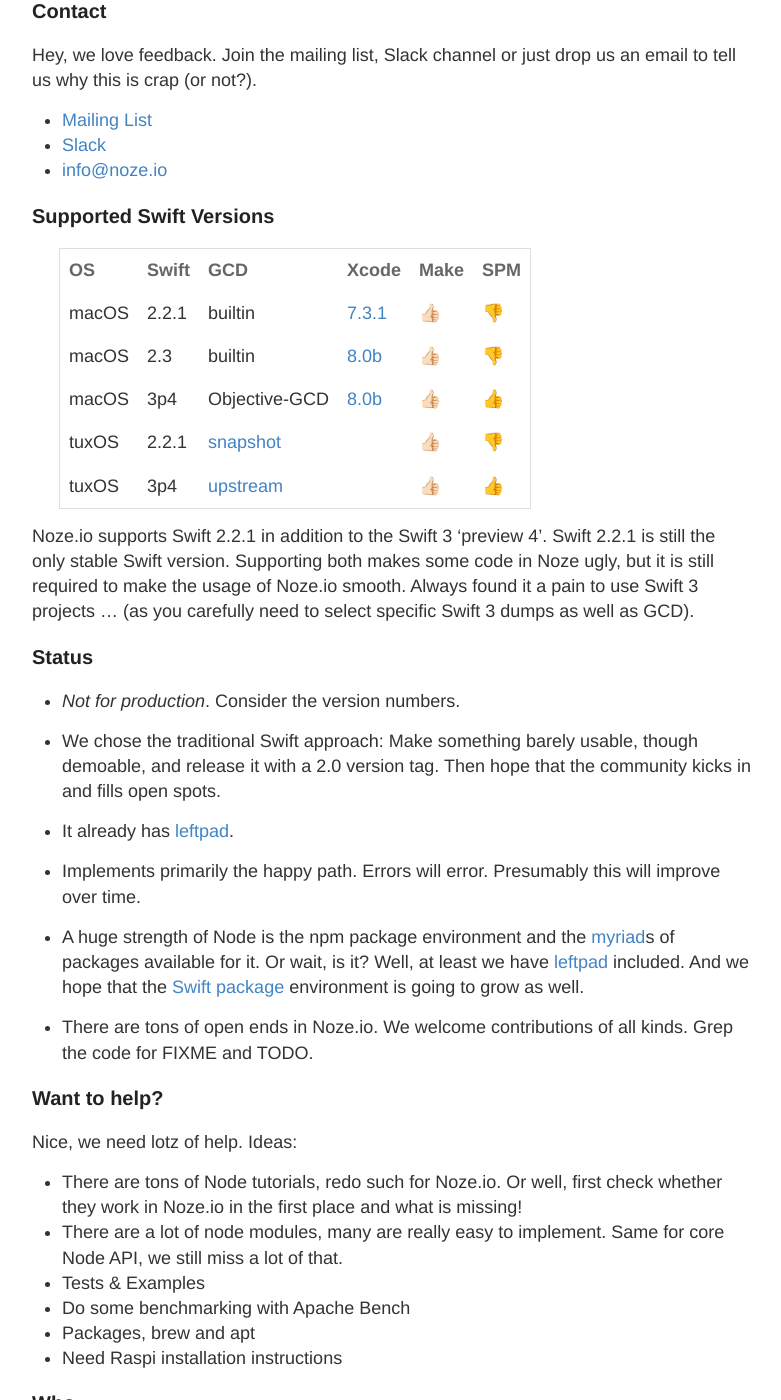
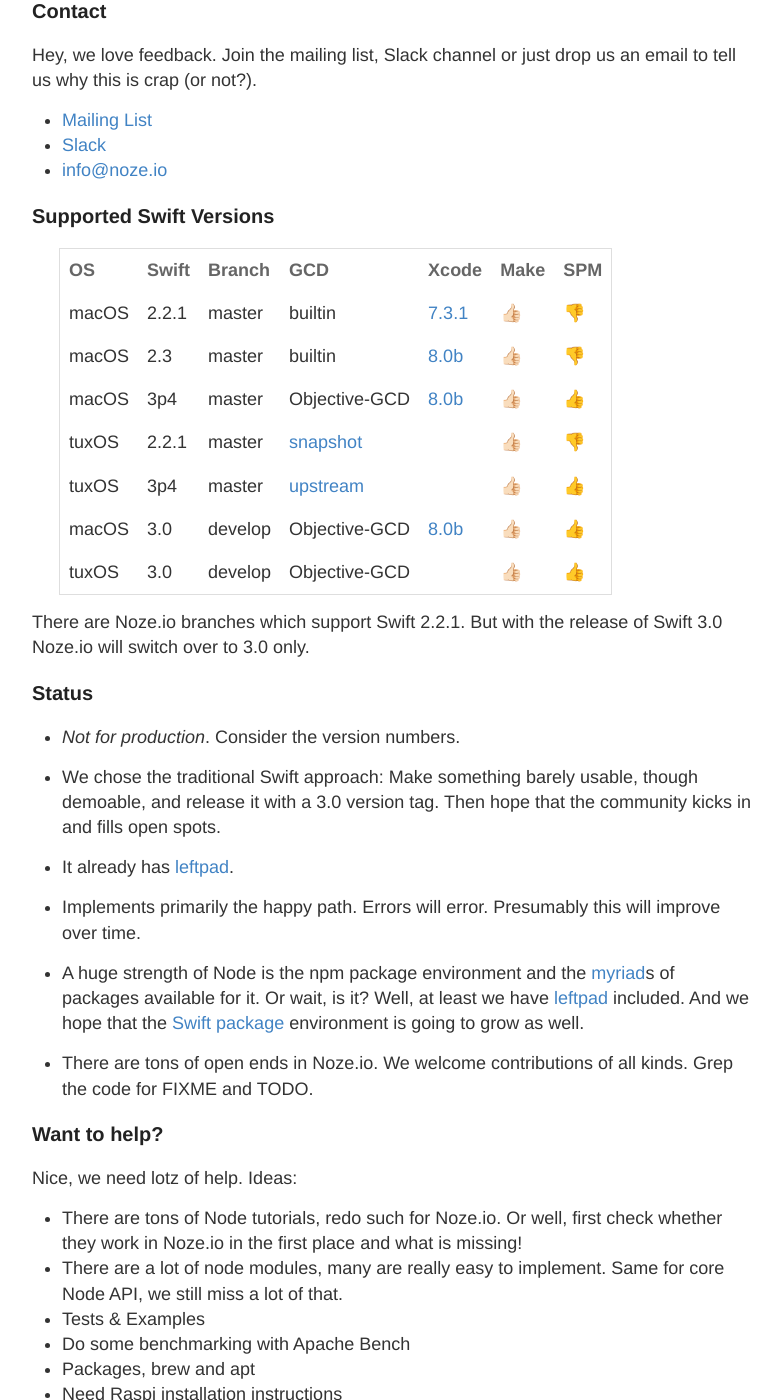
Before and after one commit to NozeIO/NozeIO.github.io, a Jekyll site: the page built from about.md, in a window 1280 px wide and 1400 px high, scrolled down 559 px. Shown: the whole window, without its empty margins (248-1029 px from the left). Built offline with Jekyll 4.4.1, drawn with Linux system fonts in a browser that asks for light colours; comment, search, counter and statistics services are not loaded.

Commit message:
Update about page

```diff
--- a/about.md
+++ b/about.md
@@ -28,20 +28,18 @@
 
 ### Supported Swift Versions
 
+| OS    | Swift | Branch  | GCD     | Xcode                                                      | Make | SPM  |
+| ----- | ----- | ------- | ------- | ---------------------------------------------------------- | ---- | ---- |
+| macOS | 2.2.1 | master  | builtin | [7.3.1](https://developer.apple.com/xcode/download/)       | 👍🏻  | 👎  |
+| macOS | 2.3   | master  | builtin | [8.0b](https://developer.apple.com/xcode/download/)        | 👍🏻  | 👎  |
+| macOS | 3p4   | master  | Objective-GCD | [8.0b](https://developer.apple.com/xcode/download/)        | 👍🏻  | 👍  |
+| tuxOS | 2.2.1 | master  | [snapshot](https://github.com/helje5/swift-corelibs-libdispatch) |  | 👍🏻  | 👎  |
+| tuxOS | 3p4   | master  | [upstream](https://github.com/apple/swift-corelibs-libdispatch/tree/experimental/foundation) |  | 👍🏻  | 👍  |
+| macOS | 3.0   | develop | Objective-GCD | [8.0b](https://developer.apple.com/xcode/download/)        | 👍🏻  | 👍  |
+| tuxOS | 3.0   | develop | Objective-GCD |                                                            | 👍🏻  | 👍  |
 
-| OS    | Swift | GCD     | Xcode                                                      | Make | SPM  |
-| ----- | ----- | ------- | ---------------------------------------------------------- | ---- | ---- |
-| macOS | 2.2.1 | builtin | [7.3.1](https://developer.apple.com/xcode/download/)       | 👍🏻  | 👎  |
-| macOS | 2.3   | builtin | [8.0b](https://developer.apple.com/xcode/download/)        | 👍🏻  | 👎  |
-| macOS | 3p4   | Objective-GCD | [8.0b](https://developer.apple.com/xcode/download/)        | 👍🏻  | 👍  |
-| tuxOS | 2.2.1 | [snapshot](https://github.com/helje5/swift-corelibs-libdispatch) |  | 👍🏻  | 👎  |
-| tuxOS | 3p4   | [upstream](https://github.com/apple/swift-corelibs-libdispatch/tree/experimental/foundation) |  | 👍🏻  | 👍  |
-
-Noze.io supports Swift 2.2.1 in addition to the Swift 3 'preview 4'.
-Swift 2.2.1 is still the only stable Swift version.
-Supporting both makes some code in Noze ugly, but it is still required to make
-the usage of Noze.io smooth. Always found it a pain to use Swift 3 projects ...
-(as you carefully need to select specific Swift 3 dumps as well as GCD).
+There are Noze.io branches which support Swift 2.2.1. But with the release
+of Swift 3.0 Noze.io will switch over to 3.0 only.
 
 
 ### Status
@@ -50,7 +48,7 @@
 
 - We chose the traditional Swift approach:
   Make something barely usable, though demoable,
-  and release it with a 2.0 version tag.
+  and release it with a 3.0 version tag.
   Then hope that the community kicks in and fills open spots.
 
 - It already has
```
